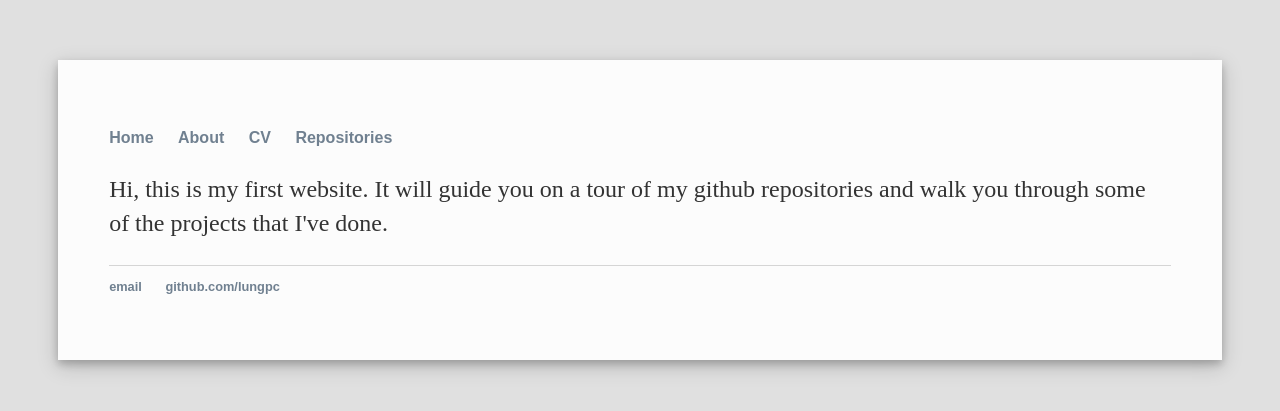
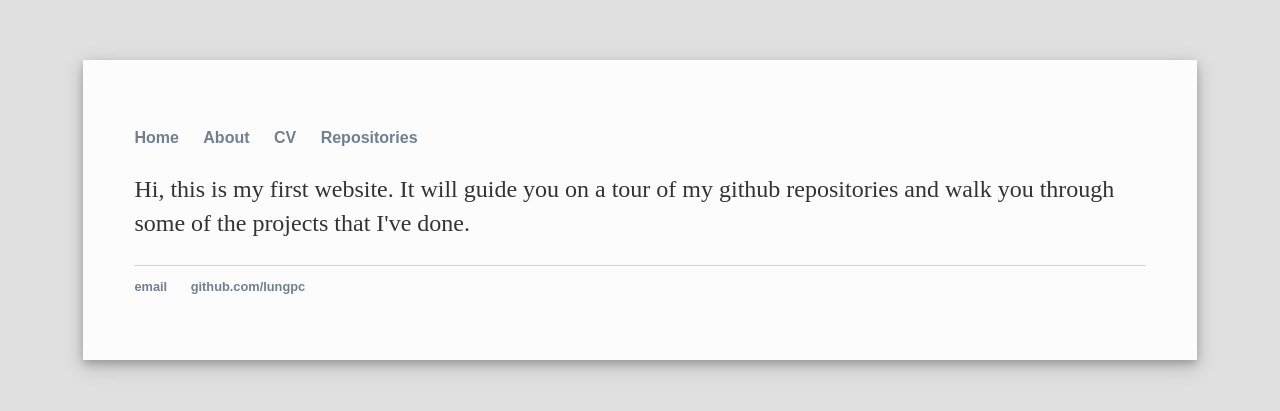
Before and after one commit to lungpc/lungpc.github.io, a Jekyll site: the page built from index.html, in a window 1280 px wide. Shown: the top 411 px of the page. Built offline with Jekyll 4.4.1, drawn with Linux system fonts in a browser that asks for light colours.

Commit message:
Update style.css

```diff
--- a/css/style.css
+++ b/css/style.css
@@ -3,8 +3,8 @@ body {
 }
 
 #container {
-    height: 84%;
-    width: 84%;
+    height: 80%;
+    width: 80%;
     padding: 51px;
     box-shadow: 0 4px 8px 0 rgba(0, 0, 0, 0.2), 0 6px 20px 0 rgba(0, 0, 0, 0.19);
     margin: 60px auto;
```
